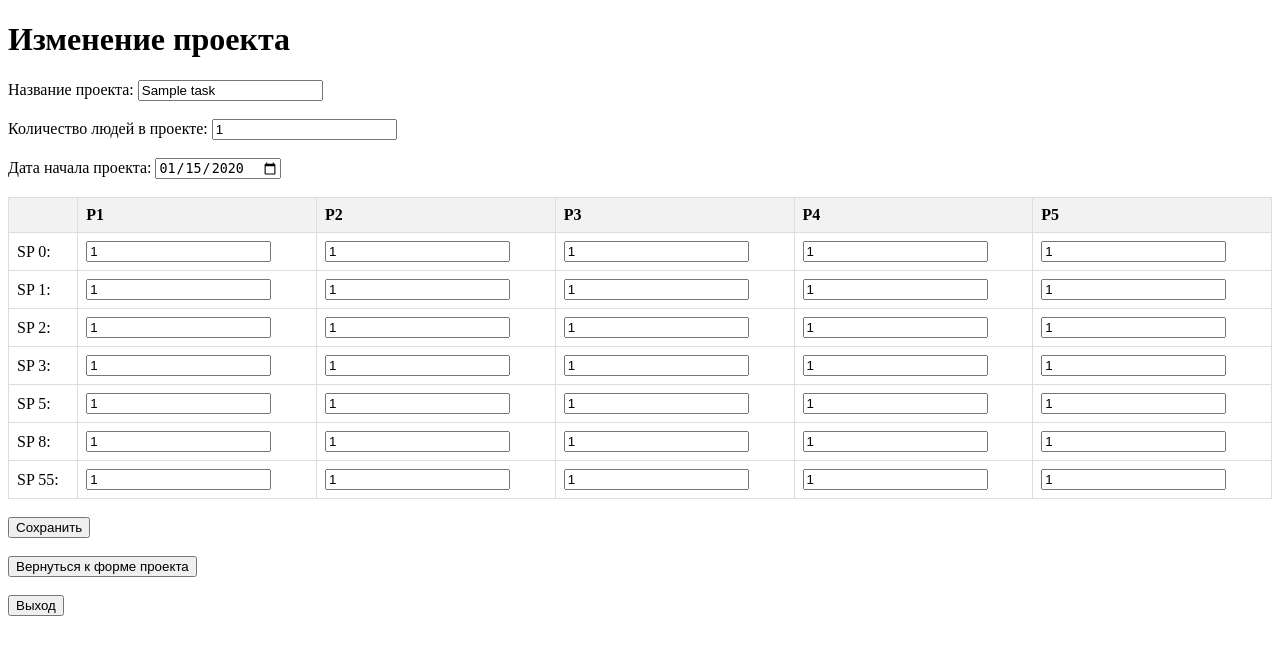
After one commit to Hachaika/Diploma, a Flask app: page /users/edit_project/1 in a window 1280 px wide. The commit adds this page. Shown: the top 655 px of the page. Run offline with Flask 3, Linux system fonts and the light colour scheme; a user stored in the database is signed in; tables that the repository leaves empty hold one stand-in row (values such as "Sample post").

Commit message:
кривое распределение

```diff
--- a/app/forms.py
+++ b/app/forms.py
@@ -15,7 +15,7 @@ class LoginForm(FlaskForm):
 class TaskForm(FlaskForm):
     name_project = StringField('Название проекта', validators=[DataRequired()])
     num_people = IntegerField('Количество участников', validators=[DataRequired()])
-    start_date_project = DateField('Дата начала проекта', validators=[DataRequired()])
+    start_project_date = DateField('Дата начала проекта', validators=[DataRequired()])
     p1_sp0 = IntegerField('P1 SP 0', default=0)
     p1_sp1 = IntegerField('P1 SP 1', default=0)
     p1_sp2 = IntegerField('P1 SP 2', default=0)
--- a/app/models.py
+++ b/app/models.py
@@ -72,7 +72,10 @@ class Task(db.Model):
 class TaskAssignment(db.Model):
     id = db.Column(db.Integer, primary_key=True)
     task_id = db.Column(db.Integer, db.ForeignKey('task.id'))
+    task_name = db.Column(db.String)
     user_id = db.Column(db.Integer, db.ForeignKey('users.id'))
+    week_num = db.Column(db.Integer)
+    assigned = db.Column(db.Boolean, default=False)
 
     task = db.relationship('Task', back_populates='assignments')
     user = db.relationship('Users', back_populates='assigned_tasks')
--- a/app/routes.py
+++ b/app/routes.py
@@ -1,4 +1,4 @@
-from flask import render_template, redirect, url_for, flash, request
+from flask import render_template, redirect, url_for, flash, request, jsonify, current_app
 from flask_login import current_user, login_user, login_required, logout_user
 from __init__ import login_manager
 from .__init__ import users, tasks
@@ -6,7 +6,6 @@ from .models import Users, Admins, db, Task, TaskAssignment
 from .forms import LoginForm, TaskForm
 from werkzeug.security import check_password_hash
 from datetime import datetime, timedelta
-import numpy as np
 
 
 def calculate_project_duration(num_people, p1_sp0, p1_sp1, p1_sp2, p1_sp3, p1_sp5, p1_sp8, p1_sp55, p2_sp0,
@@ -19,7 +18,7 @@ def calculate_project_duration(num_people, p1_sp0, p1_sp1, p1_sp2, p1_sp3, p1_sp
                          p2_sp55 * 0 + p3_sp0 * 4.68 + p3_sp1 * 5.82 + p3_sp2 * 14.96 + p3_sp3 * 34.64 + p3_sp5 * 57.51
                          + p3_sp8 * 123.57 + p3_sp55 * 0 + p4_sp0 * 4.88 + p4_sp1 * 4.49 + p4_sp2 * 14.4 + p4_sp3 *
                          33.95 + p4_sp5 * 63.55 + p4_sp8 * 106.43 + p4_sp55 * 0 + p5_sp0 * 0.24 + p5_sp1 * 6.55 + p5_sp2
-                         * 14.13 + p5_sp3 * 26.05 + p5_sp5 * 24 + p5_sp8 * 108 + p5_sp55 * 150) / num_people) / 1.3
+                         * 14.13 + p5_sp3 * 26.05 + p5_sp5 * 24 + p5_sp8 * 108 + p5_sp55 * 150) / num_people) / 4
     return project_duration
 
 
@@ -42,7 +41,6 @@ def calculate_date(start_date, project_duration):
     end_date = current_day - timedelta(days=1)
 
     return end_date.strftime('%Y-%m-%d')
-
 
 
 @users.route('/', methods=['GET', 'POST'])
@@ -100,12 +98,13 @@ def index():
             task.p4_sp0, task.p4_sp1, task.p4_sp2, task.p4_sp3, task.p4_sp5, task.p4_sp8, task.p4_sp55,
             task.p5_sp0, task.p5_sp1, task.p5_sp2, task.p5_sp3, task.p5_sp5, task.p5_sp8, task.p5_sp55))
 
-        task.start_project_date = form.start_date_project.data
-        task.ending_project_date = calculate_date(form.start_date_project, task.project_duration)
+        task.start_project_date = form.start_project_date.data
+        task.ending_project_date = calculate_date(form.start_project_date, task.project_duration)
 
         db.session.commit()
 
         return redirect(url_for('users.index'))
+
 
     tasks = Task.query.all()
 
@@ -113,6 +112,112 @@ def index():
         return render_template('index.html', title='Home', user=current_user, form=form, tasks=tasks)
     else:
         return redirect(url_for('users.login'))
+
+
+@users.route('/users/edit_project/<int:task_id>', methods=['GET', 'POST'])
+@login_required
+def edit_project(task_id):
+    task = Task.query.get_or_404(task_id)
+    form = TaskForm(obj=task)
+
+    if form.validate_on_submit():
+        task.name_project = form.name_project.data
+        task.num_people = form.num_people.data
+        task.start_project_date = form.start_project_date.data
+        task.p1_sp0 = form.p1_sp0.data
+        task.p1_sp1 = form.p1_sp1.data
+        task.p1_sp2 = form.p1_sp2.data
+        task.p1_sp3 = form.p1_sp3.data
+        task.p1_sp5 = form.p1_sp5.data
+        task.p1_sp8 = form.p1_sp8.data
+        task.p1_sp55 = form.p1_sp55.data
+        task.p2_sp0 = form.p2_sp0.data
+        task.p2_sp1 = form.p2_sp1.data
+        task.p2_sp2 = form.p2_sp2.data
+        task.p2_sp3 = form.p2_sp3.data
+        task.p2_sp5 = form.p2_sp5.data
+        task.p2_sp8 = form.p2_sp8.data
+        task.p2_sp55 = form.p2_sp55.data
+        task.p3_sp0 = form.p3_sp0.data
+        task.p3_sp1 = form.p3_sp1.data
+        task.p3_sp2 = form.p3_sp2.data
+        task.p3_sp3 = form.p3_sp3.data
+        task.p3_sp5 = form.p3_sp5.data
+        task.p3_sp8 = form.p3_sp8.data
+        task.p3_sp55 = form.p3_sp55.data
+        task.p4_sp0 = form.p4_sp0.data
+        task.p4_sp1 = form.p4_sp1.data
+        task.p4_sp2 = form.p4_sp2.data
+        task.p4_sp3 = form.p4_sp3.data
+        task.p4_sp5 = form.p4_sp5.data
+        task.p4_sp8 = form.p4_sp8.data
+        task.p4_sp55 = form.p4_sp55.data
+        task.p5_sp0 = form.p5_sp0.data
+        task.p5_sp1 = form.p5_sp1.data
+        task.p5_sp2 = form.p5_sp2.data
+        task.p5_sp3 = form.p5_sp3.data
+        task.p5_sp5 = form.p5_sp5.data
+        task.p5_sp8 = form.p5_sp8.data
+        task.p5_sp55 = form.p5_sp55.data
+
+        db.session.commit()
+
+        task.project_duration = int(calculate_project_duration(
+            task.num_people,
+            task.p1_sp0, task.p1_sp1, task.p1_sp2, task.p1_sp3, task.p1_sp5, task.p1_sp8, task.p1_sp55,
+            task.p2_sp0, task.p2_sp1, task.p2_sp2, task.p2_sp3, task.p2_sp5, task.p2_sp8, task.p2_sp55,
+            task.p3_sp0, task.p3_sp1, task.p3_sp2, task.p3_sp3, task.p3_sp5, task.p3_sp8, task.p3_sp55,
+            task.p4_sp0, task.p4_sp1, task.p4_sp2, task.p4_sp3, task.p4_sp5, task.p4_sp8, task.p4_sp55,
+            task.p5_sp0, task.p5_sp1, task.p5_sp2, task.p5_sp3, task.p5_sp5, task.p5_sp8, task.p5_sp55))
+
+        task.ending_project_date = calculate_date(form.start_project_date, task.project_duration)
+
+        db.session.commit()
+
+    return render_template('edit_project.html', title='Изменение проекта', form=form, task=task)
+
+
+@users.route('/assign_tasks', methods=['POST'])
+@login_required
+def assign_tasks():
+    tasks_to_assign = Task.query.all()
+
+    for task in tasks_to_assign:
+        assign_task_to_users(task)
+
+    return redirect(url_for('users.index'))
+
+
+def assign_task_to_users(task):
+    users = Users.query.all()
+
+    project_duration_days = (task.ending_project_date - task.start_project_date).days
+
+    weeks_per_project = project_duration_days // 7
+
+    column_names = ['p1_sp0', 'p1_sp1', 'p1_sp2', 'p1_sp3', 'p1_sp5', 'p1_sp8']
+
+    for user in users:
+        for column_name in column_names:
+            assign_task_to_user(task, user, weeks_per_project / len(users), column_name)
+
+
+def assign_task_to_user(task, user, weeks_per_user, column_name):
+    assigned_tasks_count = TaskAssignment.query.filter_by(user_id=user.id).count()
+
+    tasks_to_assign_count = min(task.p2_sp1, weeks_per_user)
+
+    if tasks_to_assign_count > assigned_tasks_count:
+        for week_num in range(1, int(weeks_per_user) + 1):
+            assignment = TaskAssignment(
+                task_id=task.id,
+                task_name=column_name,
+                user_id=user.id,
+                week_num=week_num,
+                assigned=True)
+            db.session.add(assignment)
+
+        db.session.commit()
 
 
 @login_manager.user_loader
--- /dev/null
+++ b/templates/edit_project.html
@@ -0,0 +1,128 @@
+<!DOCTYPE html>
+<html lang="en">
+<head>
+    <meta charset="UTF-8">
+    <meta http-equiv="X-UA-Compatible" content="IE=edge">
+    <meta name="viewport" content="width=device-width, initial-scale=1.0">
+    <title>Edit Project</title>
+</head>
+<body>
+    <h1>Изменение проекта</h1>
+    <form method="post" action="{{ url_for('users.edit_project', task_id=task.id) }}" style="display: inline;">
+        {{ form.hidden_tag() }}
+        {{ form.csrf_token }}
+        <label for="name_project">Название проекта:</label>
+        {{ form.name_project(placeholder="Название проекта") }}
+        <br>
+        <br>
+        <label for="num_people">Количество людей в проекте:</label>
+        {{ form.num_people(placeholder="Количество людей") }}
+        <br>
+        <br>
+        <label for="start_project_date">Дата начала проекта:</label>
+        {{ form.start_project_date(placeholder="Дата") }}
+        <br>
+        <br>
+        <table>
+            <tr>
+                <th></th>
+                <th>P1</th>
+                <th>P2</th>
+                <th>P3</th>
+                <th>P4</th>
+                <th>P5</th>
+            </tr>
+            <tr>
+                <td>SP 0:</td>
+                <td>{{ form.p1_sp0(placeholder="Задания P1 SP 0") }}</td>
+                <td>{{ form.p2_sp0(placeholder="Задания P2 SP 0") }}</td>
+                <td>{{ form.p3_sp0(placeholder="Задания P3 SP 0") }}</td>
+                <td>{{ form.p4_sp0(placeholder="Задания P4 SP 0") }}</td>
+                <td>{{ form.p5_sp0(placeholder="Задания P5 SP 0") }}</td>
+            </tr>
+            <tr>
+                <td>SP 1:</td>
+                <td>{{ form.p1_sp1(placeholder="Задания P1 SP 1") }}</td>
+                <td>{{ form.p2_sp1(placeholder="Задания P2 SP 1") }}</td>
+                <td>{{ form.p3_sp1(placeholder="Задания P3 SP 1") }}</td>
+                <td>{{ form.p4_sp1(placeholder="Задания P4 SP 1") }}</td>
+                <td>{{ form.p5_sp1(placeholder="Задания P5 SP 1") }}</td>
+            </tr>
+            <tr>
+                <td>SP 2:</td>
+                <td>{{ form.p1_sp2(placeholder="Задания P1 SP 2") }}</td>
+                <td>{{ form.p2_sp2(placeholder="Задания P2 SP 2") }}</td>
+                <td>{{ form.p3_sp2(placeholder="Задания P3 SP 2") }}</td>
+                <td>{{ form.p4_sp2(placeholder="Задания P4 SP 2") }}</td>
+                <td>{{ form.p5_sp2(placeholder="Задания P5 SP 2") }}</td>
+            </tr>
+            <tr>
+                <td>SP 3:</td>
+                <td>{{ form.p1_sp3(placeholder="Задания P1 SP 3") }}</td>
+                <td>{{ form.p2_sp3(placeholder="Задания P2 SP 3") }}</td>
+                <td>{{ form.p3_sp3(placeholder="Задания P3 SP 3") }}</td>
+                <td>{{ form.p4_sp3(placeholder="Задания P4 SP 3") }}</td>
+                <td>{{ form.p5_sp3(placeholder="Задания P5 SP 3") }}</td>
+            </tr>
+            <tr>
+                <td>SP 5:</td>
+                <td>{{ form.p1_sp5(placeholder="Задания P1 SP 5") }}</td>
+                <td>{{ form.p2_sp5(placeholder="Задания P2 SP 5") }}</td>
+                <td>{{ form.p3_sp5(placeholder="Задания P3 SP 5") }}</td>
+                <td>{{ form.p4_sp5(placeholder="Задания P4 SP 5") }}</td>
+                <td>{{ form.p5_sp5(placeholder="Задания P5 SP 5") }}</td>
+            </tr>
+            <tr>
+                <td>SP 8:</td>
+                <td>{{ form.p1_sp8(placeholder="Задания P1 SP 8") }}</td>
+                <td>{{ form.p2_sp8(placeholder="Задания P2 SP 8") }}</td>
+                <td>{{ form.p3_sp8(placeholder="Задания P3 SP 8") }}</td>
+                <td>{{ form.p4_sp8(placeholder="Задания P4 SP 8") }}</td>
+                <td>{{ form.p5_sp8(placeholder="Задания P5 SP 8") }}</td>
+            </tr>
+            <tr>
+                <td>SP 55:</td>
+                <td>{{ form.p1_sp55(placeholder="Задания P1 SP 55") }}</td>
+                <td>{{ form.p2_sp55(placeholder="Задания P2 SP 55") }}</td>
+                <td>{{ form.p3_sp55(placeholder="Задания P3 SP 55") }}</td>
+                <td>{{ form.p4_sp55(placeholder="Задания P4 SP 55") }}</td>
+                <td>{{ form.p5_sp55(placeholder="Задания P5 SP 55") }}</td>
+            </tr>
+        </table>
+
+        <style>
+            table {
+                border-collapse: collapse;
+                width: 100%;
+            }
+
+            th, td {
+                border: 1px solid #dddddd;
+                text-align: left;
+                padding: 8px;
+            }
+
+            th {
+                background-color: #f2f2f2;
+            }
+
+            .delete-btn {
+                margin-left: 10px;
+            }
+        </style>
+
+        <br>
+        {{ form.submit(class="btn btn-danger", value="Сохранить") }}
+    </form>
+    <form method="post" action="{{ url_for('users.index') }}">
+        {{ form.csrf_token }}
+        <br>
+        {{ form.submit(class="btn btn-danger", value="Вернуться к форме проекта") }}
+    </form>
+    <form method="post" action="{{ url_for('users.logout') }}">
+        {{ form.csrf_token }}
+        <br>
+        {{ form.submit(class="btn btn-danger", value="Выход") }}
+    </form>
+</body>
+</html>
```
Also changed, not shown: templates/index.html (+15 -1 lines).
